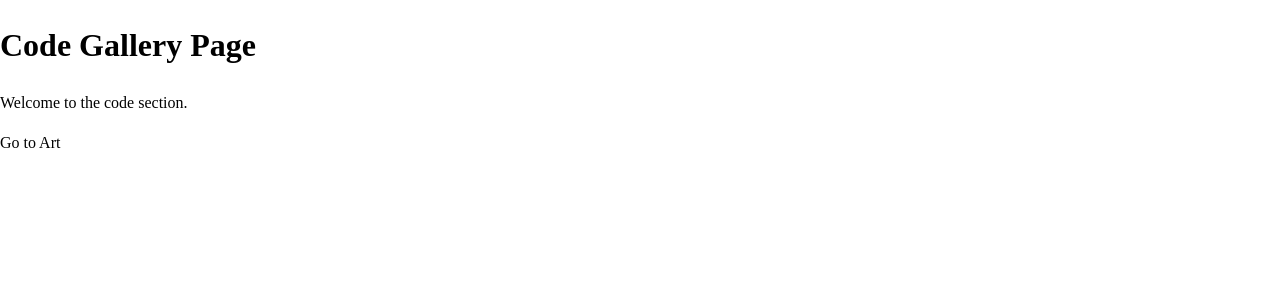
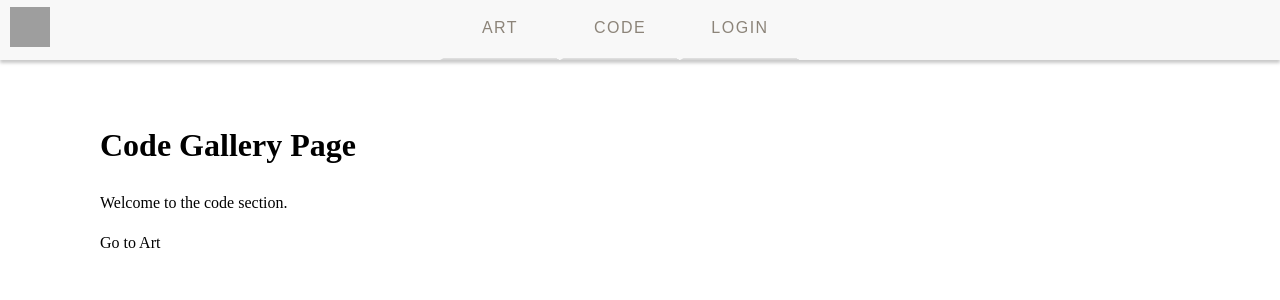
Before and after one commit to McCauliflower/Cauliflower.dev, a Nuxt app: page /code-gallery in a window 1280 px wide. Shown: the top 300 px of the page. Built offline with nearby package versions, Linux system fonts and the light colour scheme; grey boxes are pictures that could not be loaded; a web font is replaced by a local one.

Commit message:
update css nav menu

```diff
--- a/components/AppNav.vue
+++ b/components/AppNav.vue
@@ -1,19 +1,20 @@
 <template>
   <header>
     <div class="nav-wrapper">
-      <img id="cauliflower-logo"
-           src="public/CauliflowerSMALL.png"
-           height="auto"
-           alt="Icon"
-           hre="/"
-      </img>
+      <NuxtLink to="/">
+        <img id="cauliflower-logo"
+             src="public/CauliflowerSMALL.png"
+             height="auto"
+             alt="Icon"
+        />
+      </NuxtLink>
       <nav id="cssmenu">
         <ul>
           <li class="active">
-            <NuxtLink id="one" to="/art">Art</NuxtLink>
+            <NuxtLink id="one" to="/art-gallery">Art</NuxtLink>
           </li>
           <li>
-            <NuxtLink id="two" to="/code">Code</NuxtLink>
+            <NuxtLink id="two" to="/code-gallery">Code</NuxtLink>
           </li>
           <li>
             <NuxtLink id="three" to="/login">Login</NuxtLink>
@@ -29,7 +30,6 @@ import { ref, computed } from 'vue';
 </script>
 
 <style scoped>
-@import url(assets/styles/reset.css);
 @import url(assets/styles/global.css);
 
 .nav-wrapper {
@@ -37,17 +37,19 @@ import { ref, computed } from 'vue';
   width: 100%;
   padding: 0 20px;
   background-color: #f8f8f8;
-  box-shadow: 0 2px 4px rgba(0, 0, 0, 0.1);
+  box-shadow: 0 4px 4px rgba(0, 0, 0, 0.05);
   height: 60px;
   box-sizing: border-box;
   padding: 0;
+  font-family: 'AgaveBold', sans-serif;
+  box-shadow: 0 3px 3px rgba(150, 150, 150, 0.5);
 }
 #cauliflower-logo {
   filter: brightness(1) contrast(1) opacity(0.8) invert(0) sepia(0.5) saturate(.6) hue-rotate(0deg);
   position: relative;
   height: 40px;
   width: 40px;
-  padding-top: 7px;
+  padding: 7px 0 0 10px;
   cursor: pointer;
   transition: all .5s;
 }
@@ -70,6 +72,8 @@ import { ref, computed } from 'vue';
 #cssmenu ul li {
   min-width: 120px;
   margin: 0 auto;
+  background: #f8f8f8;
+  border-color: unset;
 }
 
 #cssmenu ul, #cssmenu ul li, #cssmenu ul li a {
@@ -79,7 +83,6 @@ import { ref, computed } from 'vue';
   border: 0;
   list-style: none;
   display: block;
-  box-sizing: border-box;
 }
 
 #cssmenu > ul > li {
@@ -94,38 +97,34 @@ import { ref, computed } from 'vue';
   letter-spacing: 1.5px;
   text-transform: uppercase;
   text-decoration: none;
-  background: white;
-  transition: all .3s;
+  transition: all .5s;
   transform-origin: 50% 0;
   transform-style: preserve-3d;
+  height: 28px;
 }
 
 #cssmenu>ul>li:hover>a,
 #cssmenu>ul>li>a:hover {
-  color: #8C8479;
-  background-color: #d6d6d6;
+  background-color: darkgray;
   transform: rotateX(90deg) translateY(-23px);
   position: relative;
+  font-size: 14pt;
+  height: 27px;
 }
 
 #cssmenu>ul>li>a::before {
-  position: absolute;
+  position: fixed;
   top: 100%;
   left: 0;
-  box-sizing: border-box;
   width: 100%;
   height: 100%;
-  padding: 16px 20px;
-  color: #8C8479;
-  background: #781e32;
+  color: white;
+  padding-top: 15px;
+  background: #d6d6d6;
   content: attr(data-title);
   transition: background .2s;
   transform: rotateX(-90deg);
   transform-origin: 50% 0;
-}
-
-#cssmenu>ul>li>a::before {
-  background-color: white;
 }
 
 #cssmenu>ul>li>a[id="one"]::before {
@@ -138,12 +137,5 @@ import { ref, computed } from 'vue';
   content: "LOGIN";
 }
 
-#cssmenu > ul > li:hover > a,
-#cssmenu > ul > li > a:hover {
-  color: #8C8479;
-  background-color: #d6d6d6;
-  transform: rotateX(90deg) translateY(-23px);
-}
-
 /* ... other necessary styles like for small screens, dropdowns etc. */
 </style>
--- a/pages/art-gallery.vue
+++ b/pages/art-gallery.vue
@@ -1,12 +1,22 @@
 <template>
     <div>
-      <h1>Art Gallery Page</h1>
-      <p>Welcome to the art section.</p>
-      <NuxtLink to="/code-gallery">Go to Code</NuxtLink>
+      <app-nav />
+      <div id="art-gallery">
+        <h1>Art Gallery Page</h1>
+        <p>Welcome to the art section.</p>
+        <NuxtLink to="/code-gallery">Go to Code</NuxtLink>
+      </div>
     </div>
 </template>
 
 
 <script setup lang="ts">
-//
+
 </script>
+<style scope type="css">
+#art-gallery {
+  padding:100px;
+  margin: 0;
+  top: 0;
+}
+</style>
--- a/pages/code-gallery.vue
+++ b/pages/code-gallery.vue
@@ -1,11 +1,22 @@
 <template>
     <div>
-        <h1>Code Gallery Page</h1>
-        <p>Welcome to the code section.</p>
-        <NuxtLink to="/art-gallery">Go to Art</NuxtLink>
+        <app-nav />
+        <div id="code-gallery">
+            <h1>Code Gallery Page</h1>
+            <p>Welcome to the code section.</p>
+            <NuxtLink to="/art-gallery">Go to Art</NuxtLink>
+        </div>
     </div>
 </template>
 
 <script setup lang="ts">
 //
 </script>
+
+<style scope type="css">
+#code-gallery {
+  padding:100px;
+  margin: 0;
+  top: 0;
+}
+</style>
--- a/pages/index.vue
+++ b/pages/index.vue
@@ -1,7 +1,7 @@
 <template>
   <div>
     <app-nav />
-     <div ref="sceneContainer" class="scene-container"></div>
+    <div ref="sceneContainer" class="scene-container"></div>
   </div>
 </template>
 
@@ -11,8 +11,16 @@ import * as THREE from 'three';
 
 export default defineComponent({
   name: 'IndexPage',
+
   setup() {
     const sceneContainer = ref<HTMLElement | null>(null);
+
+   function getBox(w: number, h: number, d: number) {
+      const geometry = new THREE.BoxGeometry(w, h, d);
+      const material = new THREE.MeshBasicMaterial({ color: 0x00ff00 });
+      const mesh = new THREE.Mesh(geometry, material);
+      return mesh;
+   };
 
     onMounted(() => {
       if (sceneContainer.value) {
@@ -25,18 +33,17 @@ export default defineComponent({
         sceneContainer.value.appendChild(renderer.domElement);
 
         // Add a simple cube
-        const geometry = new THREE.BoxGeometry(1, 1, 1);
-        const material = new THREE.MeshBasicMaterial({ color: 0x00ff00 });
-        const cube = new THREE.Mesh(geometry, material);
-        scene.add(cube);
+        const mesh = getBox(1, 1, 1);
+
+        scene.add(mesh);
 
         camera.position.z = 5;
 
         // Animation loop
         function animate() {
           requestAnimationFrame(animate);
-          cube.rotation.x += 0.01;
-          cube.rotation.y += 0.01;
+          mesh.rotation.x += 0.01;
+          mesh.rotation.y += 0.01;
           renderer.render(scene, camera);
         }
 
```
